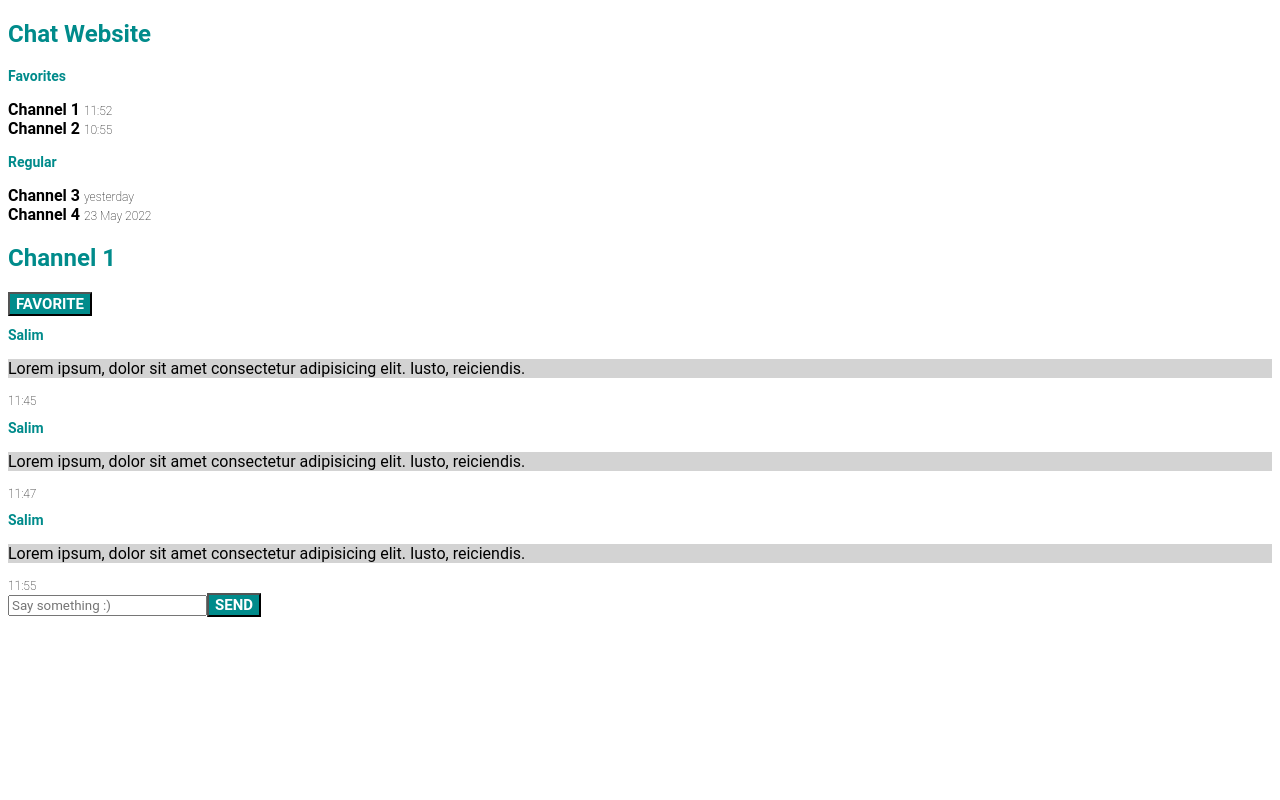
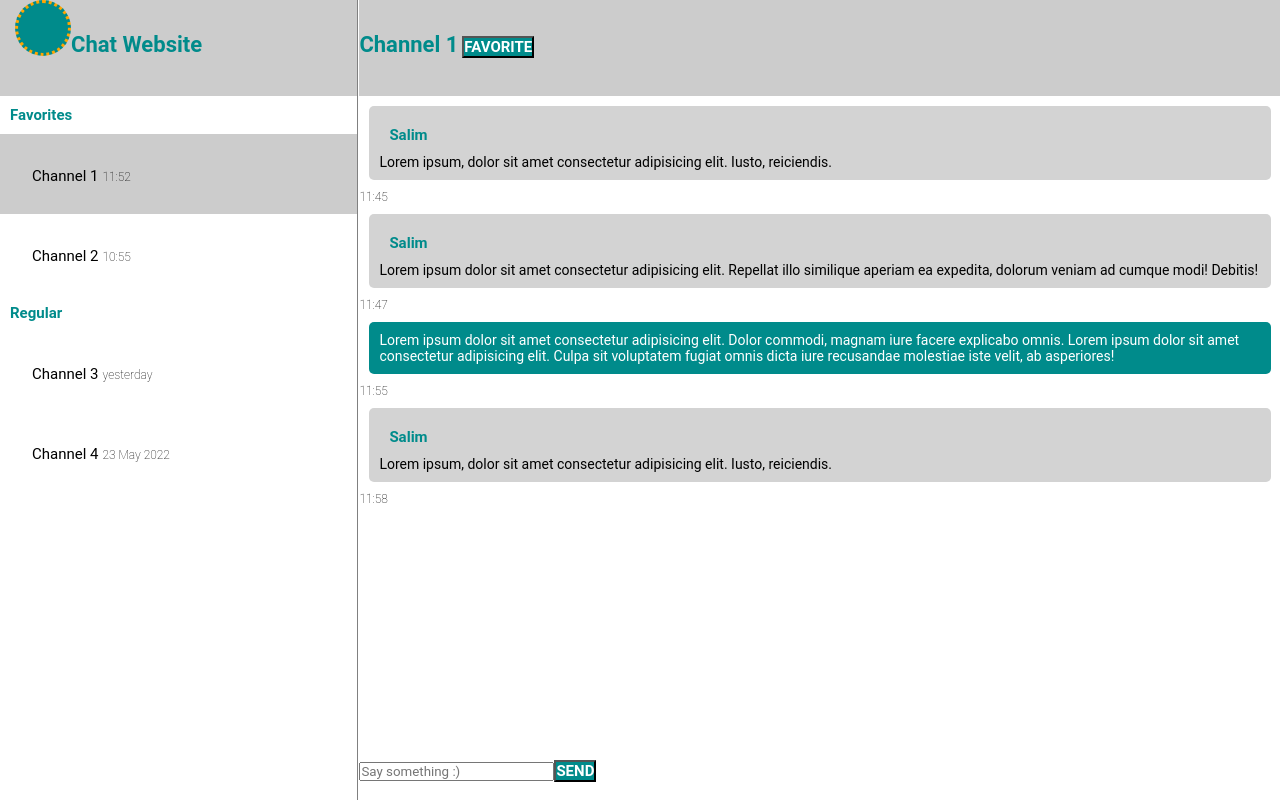
Before and after one commit to walidtolba/homework_DAW_01, a plain HTML site: page index.html in a window 1280 px wide. Drawn offline with Linux system fonts and the light colour scheme.

Commit message:
The second commit

```diff
--- /dev/null
+++ b/CSS/style.css
@@ -0,0 +1,112 @@
+/* Import Roboto */
+
+/* Global */
+* {
+  margin: 0;
+  padding: 0;
+  box-sizing: border-box;
+  font-family: "Roboto", Arial, Helvetica, sans-serif;
+}
+
+body {
+  width: 100vw;
+  height: 100vh;
+}
+
+section {
+  position: fixed;
+  height: 100vh;
+}
+
+h2 {
+  padding: 5px;
+  margin: 5px;
+  color: darkcyan;
+  font-size: 15px;
+}
+
+.time {
+  font-weight: lighter;
+  font-size: 12px;
+}
+
+.highlighted {
+  background-color: #ccc;
+}
+
+/* Header */
+
+.header {
+  background-color: #ccc;
+  height: 12vh;
+}
+
+.logo {
+  float: left;
+  width: 56px;
+  height: 56px;
+  background-color: darkcyan;
+  margin-left: 15px;
+}
+
+.logo:first-child {
+  width: 56px;
+  height: 56px;
+  border: 3px dotted orange;
+  border-radius: 50%;
+}
+
+h1 {
+  font-size: 22px;
+  padding-top: 4vh;
+  height: 12vh;
+  display: inline-block;
+  color: darkcyan;
+}
+
+/* Channel */
+.channels {
+  width: 28vw;
+  border-right: 1px solid grey;
+}
+
+.channel-title {
+  font-size: 15px;
+}
+
+.channel-list li {
+  height: 10vh;
+  list-style-type: none;
+  padding: calc((10vh - 16px) / 2);
+}
+
+/* Chat */
+.chat {
+  left: calc(28vw + 1px);
+  width: calc(100vw - 28vw);
+}
+
+button {
+  background-color: darkcyan;
+  color: white;
+  text-transform: uppercase;
+  font-size: 15px;
+  font-weight: bold;
+}
+
+.chat-bubble {
+  margin: 10px;
+  padding: 10px;
+  border-radius: 5px;
+  background: lightgray;
+  font-size: 14px;
+}
+
+.user-bubble {
+  background-color: darkcyan;
+  color: white;
+}
+.input-box {
+  position: fixed;
+  top: 95vh;
+}
--- a/index.html
+++ b/index.html
@@ -5,55 +5,20 @@
     <meta http-equiv="X-UA-Compatible" content="IE=edge" />
     <meta name="viewport" content="width=device-width, initial-scale=1.0" />
     <title>Chat Website</title>
-    <style>
-      * {
-        font-family: "Roboto", Arial, Helvetica, sans-serif;
-      }
-      h1,
-      h2 {
-        color: darkcyan;
-      }
-      h2 {
-        font-size: 14px;
-      }
-
-      .time {
-        font-weight: lighter;
-        font-size: 12px;
-      }
-
-      .channel-title {
-        font-weight: bold;
-      }
-
-      button {
-        background-color: darkcyan;
-        color: white;
-        text-transform: uppercase;
-        font-size: 15px;
-        font-weight: bold;
-      }
-
-      .chat-bubble p {
-        background: lightgray;
-      }
-      .channel-list ul {
-        padding: 0;
-      }
-      .channel-list li {
-        list-style-type: none;
-      }
-    </style>
+    <link rel="stylesheet" href="./CSS/style.css" />
   </head>
   <body>
     <!-- Channels: -->
     <section class="channels">
-      <div class="header"><h1>Chat Website</h1></div>
+      <div class="header">
+        <div class="logo"></div>
+        <h1>Chat Website</h1>
+      </div>
       <div class="channels-menu">
         <div class="channel-list">
           <h2>Favorites</h2>
           <ul>
-            <li>
+            <li class="highlighted">
               <span class="channel-title">Channel 1</span>
               <span class="time">11:52</span>
             </li>
@@ -93,28 +58,35 @@
             Lorem ipsum, dolor sit amet consectetur adipisicing elit. Iusto,
             reiciendis.
           </p>
-          <div class="time">11:45</div>
         </div>
-
+        <div class="time">11:45</div>
         <div class="chat-bubble">
           <h2>Salim</h2>
           <p>
-            Lorem ipsum, dolor sit amet consectetur adipisicing elit. Iusto,
-            reiciendis.
+            Lorem ipsum dolor sit amet consectetur adipisicing elit. Repellat
+            illo similique aperiam ea expedita, dolorum veniam ad cumque modi!
+            Debitis!
           </p>
-          <div class="time">11:47</div>
         </div>
-
-        <div class="chat-bubble">
-          <h2>Salim</h2>
+        <div class="time">11:47</div>
+        <div class="chat-bubble user-bubble">
           <p>
-            Lorem ipsum, dolor sit amet consectetur adipisicing elit. Iusto,
-            reiciendis.
+            Lorem ipsum dolor sit amet consectetur adipisicing elit. Dolor
+            commodi, magnam iure facere explicabo omnis. Lorem ipsum dolor sit
+            amet consectetur adipisicing elit. Culpa sit voluptatem fugiat omnis
+            dicta iure recusandae molestiae iste velit, ab asperiores!
           </p>
-          <div class="time">11:55</div>
         </div>
       </div>
-
+      <div class="time">11:55</div>
+      <div class="chat-bubble">
+        <h2>Salim</h2>
+        <p>
+          Lorem ipsum, dolor sit amet consectetur adipisicing elit. Iusto,
+          reiciendis.
+        </p>
+      </div>
+      <div class="time">11:58</div>
       <div class="input-box">
         <input type="text" placeholder="Say something :)" /><button>
           Send
```
